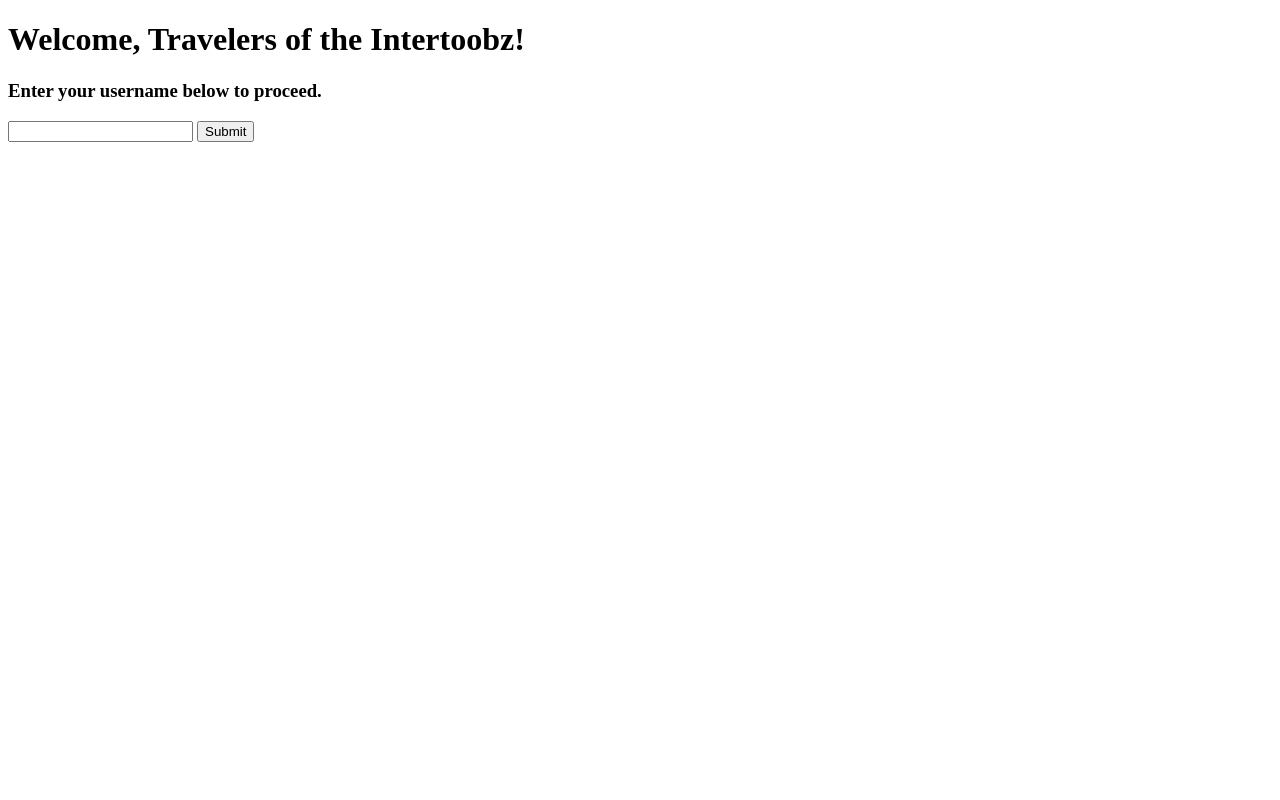
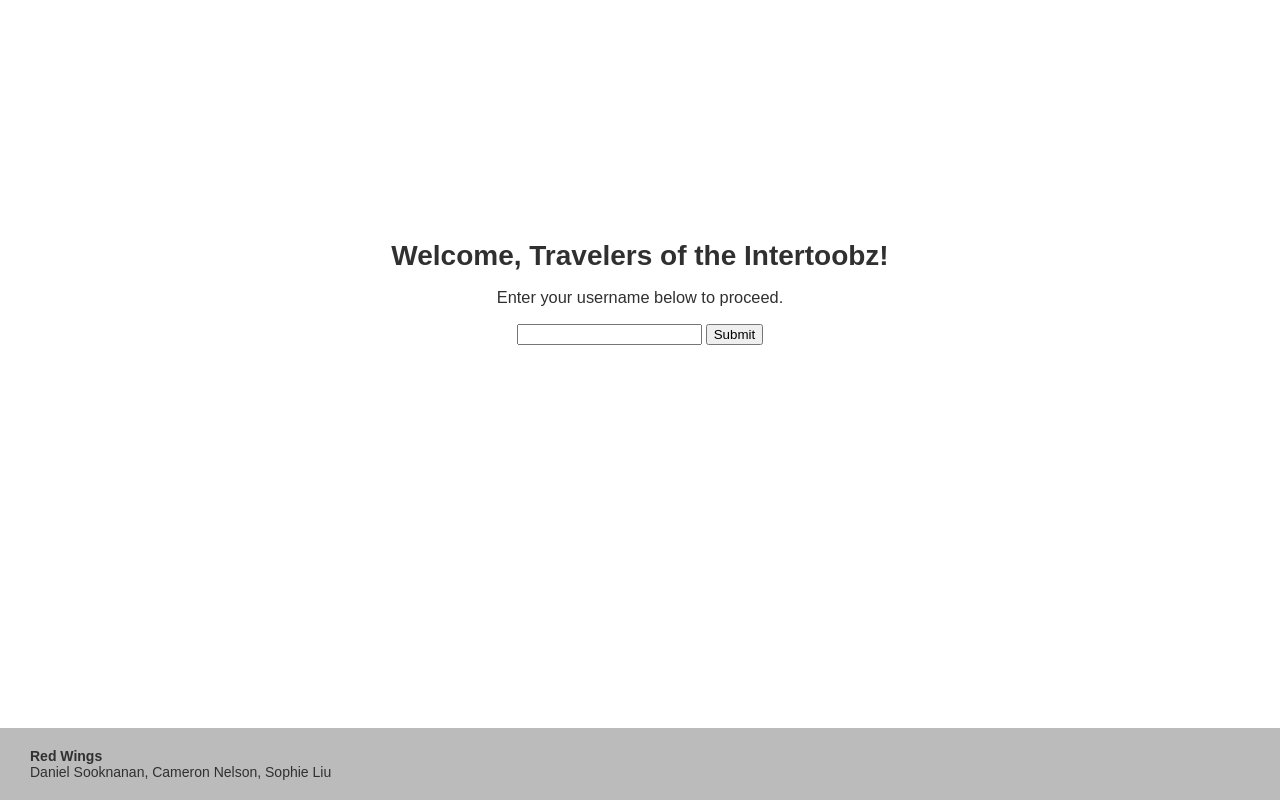
Before and after one commit to sookiemonster/Soft-Dev-Workshop, a Flask app: page / in a window 1280 px wide. Run offline with Flask 2, Linux system fonts and the light colour scheme.

Commit message:
Add styling to login.html

```diff
--- a/14_form/app.py
+++ b/14_form/app.py
@@ -2,7 +2,7 @@
 # SoftDev
 # Oct 2021
 
-from flask import Flask, render_template, request
+from flask import Flask, render_template, request, redirect
 
 app = Flask(__name__)    #create Flask object
 
@@ -10,10 +10,13 @@ app = Flask(__name__)    #create Flask object
 def login():
     return render_template('login.html')
 
-@app.route("/auth", methods=['POST'])
+@app.route("/auth", methods=['GET', 'POST'])
 def welcome():
-    username = request.form.get('username')
-    return render_template( 'response.html', username = username)
+    if (request.method == 'POST'):
+        username = request.form.get('username')
+        return render_template( 'response.html', username = username)
+    else:
+        return redirect("/")
 
 if __name__ == "__main__": #false if this file imported as module
     #enable debugging, auto-restarting of server when this file is modified
--- /dev/null
+++ b/14_form/static/css/style.css
@@ -0,0 +1,54 @@
+:root {
+    --primary: #303030;
+    --secondary: #bbbbbb;
+    font-size: 14px;
+}
+
+body {
+    color: var(--primary);
+    font-family: sans-serif;
+    margin: 0;
+    padding: 0;
+    height: 100%;
+}
+
+html {
+    height: 100%;
+}
+
+* {
+    box-sizing: border-box;
+}
+
+h1 {
+    font-size: 2rem;
+    margin: 30vh 0 0 0;
+}
+
+h3 {
+    font-weight: 400;
+}
+
+.footer {
+    position: absolute;
+    bottom: 0;
+    left: 0;
+    width: 100%;
+    padding: 20px 30px;
+    background-color: var(--secondary);
+}
+
+.footer > span {
+    display: block;
+    font-size: 1rem;
+}
+
+.team {
+    font-weight: 700;
+}
+
+.layout-container {
+    display: flex;
+    flex-direction: column;
+    align-items: center;
+}
--- a/14_form/templates/login.html
+++ b/14_form/templates/login.html
@@ -4,9 +4,12 @@ SoftDev
 Oct 2021  -->
 <html>
   <head>
-    <title> LOGIN PAGE </title>
+    <title>LOGIN PAGE</title>
+    <link rel="stylesheet" href="../static/css/style.css">
+
   </head>
   <body>
+    <div class="layout-container">
       <h1>
         Welcome, Travelers of the Intertoobz!
       </h1>
@@ -15,7 +18,12 @@ Oct 2021  -->
       </h3>
       <form action="/auth" method="POST">
         <input type="text" name="username">
-      <input type="submit" name="sub1">
+        <input id="submit" type="submit" name="sub1" value="Submit">
       </form>
+    </div>
+    <div class="footer">
+      <span class="team">Red Wings</span>
+      <span>Daniel Sooknanan, Cameron Nelson, Sophie Liu</span>
+    </div>
   </body>
 </html>
```
Lines whose indentation alone changed are shown as unchanged.
